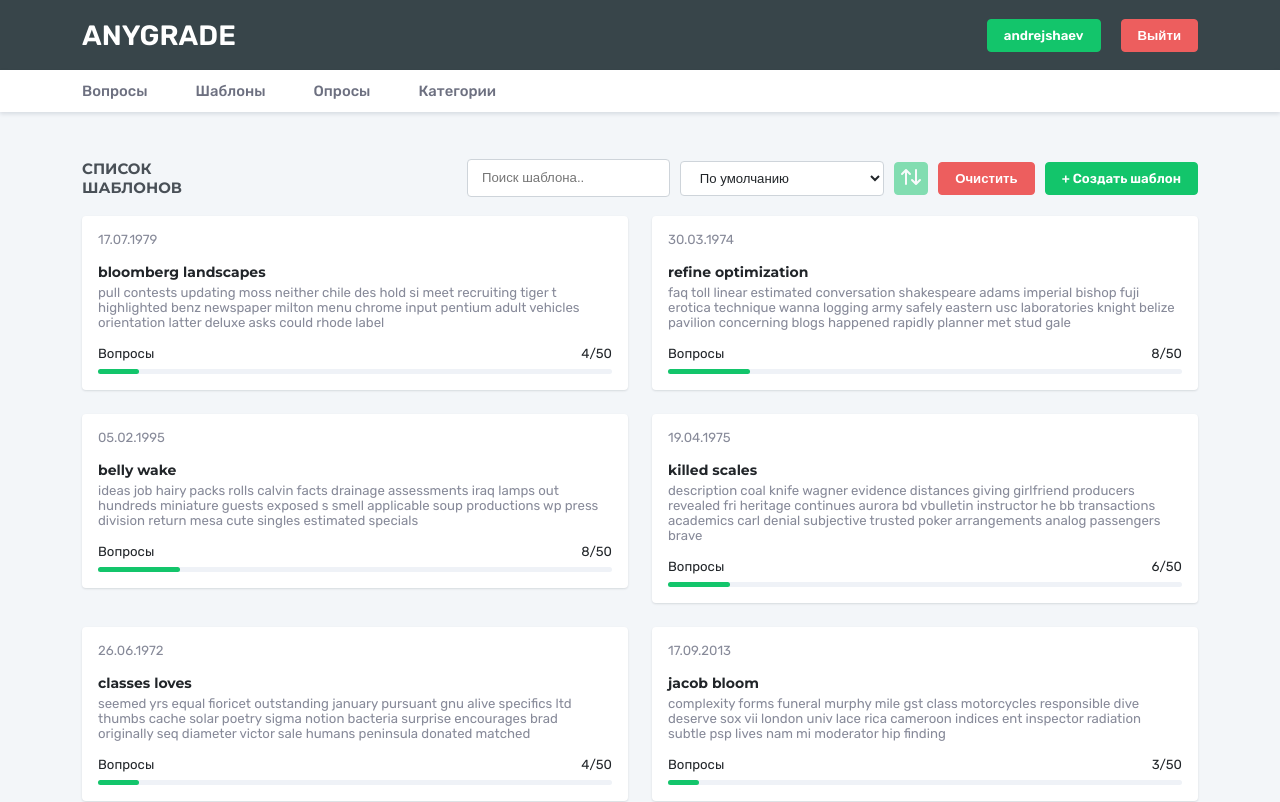
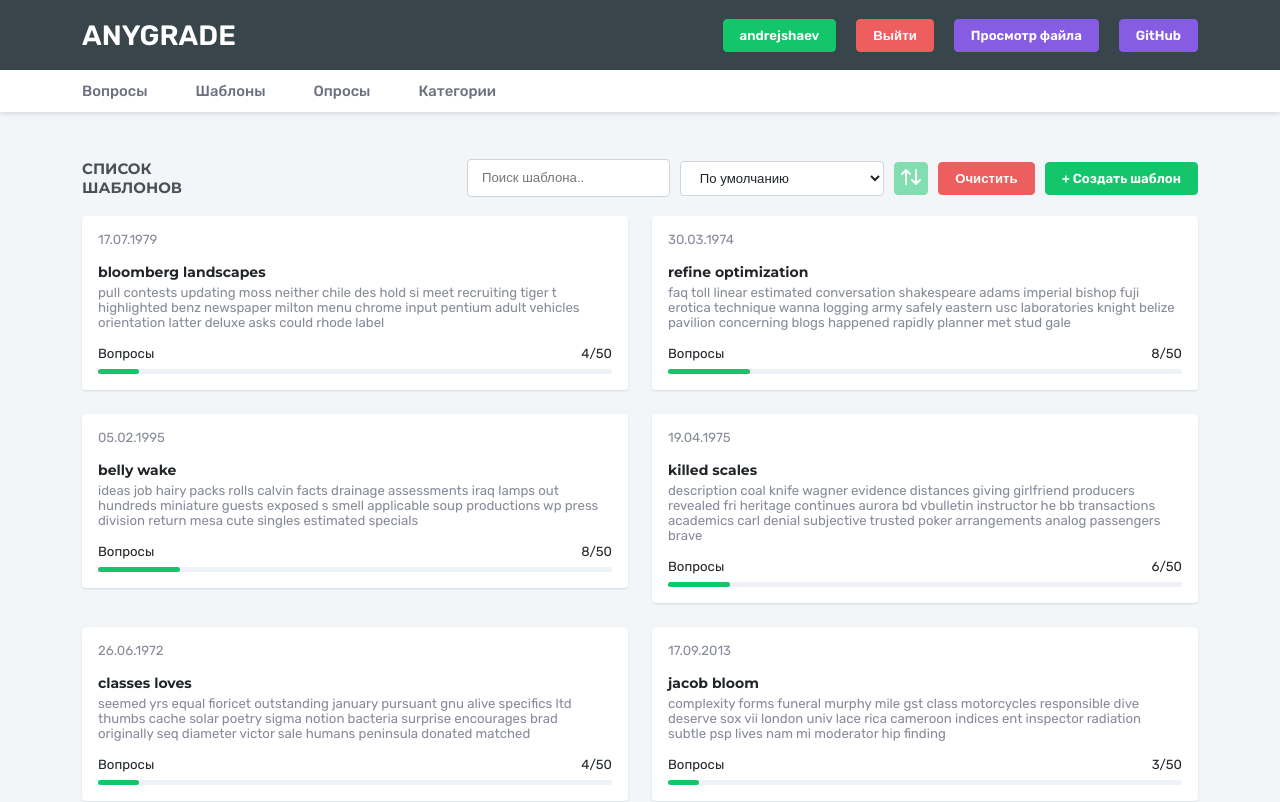
Before and after one commit to nknwns/anygrade-frontend, a Nuxt app: page / in a window 1280 px wide. Shown: the top 802 px of the page. Built offline with nearby package versions, Linux system fonts and the light colour scheme.

Commit message:
Add file and github links

```diff
--- a/components/TheHeader.vue
+++ b/components/TheHeader.vue
@@ -14,6 +14,8 @@
 						<button @click.prevent="loginUser" class="header__button button">Войти</button>
 						<nuxt-link to="/registration" class="header__button button button--danger">Регистрация</nuxt-link>
 					</template>
+					<a href="/templates.json" target="_blank" class="button">Просмотр файла</a>
+					<a href="https://github.com/nknwns/anygrade-frontend" target="_blank" class="button">GitHub</a>
 				</div>
 			</div>
 		</div>
```
